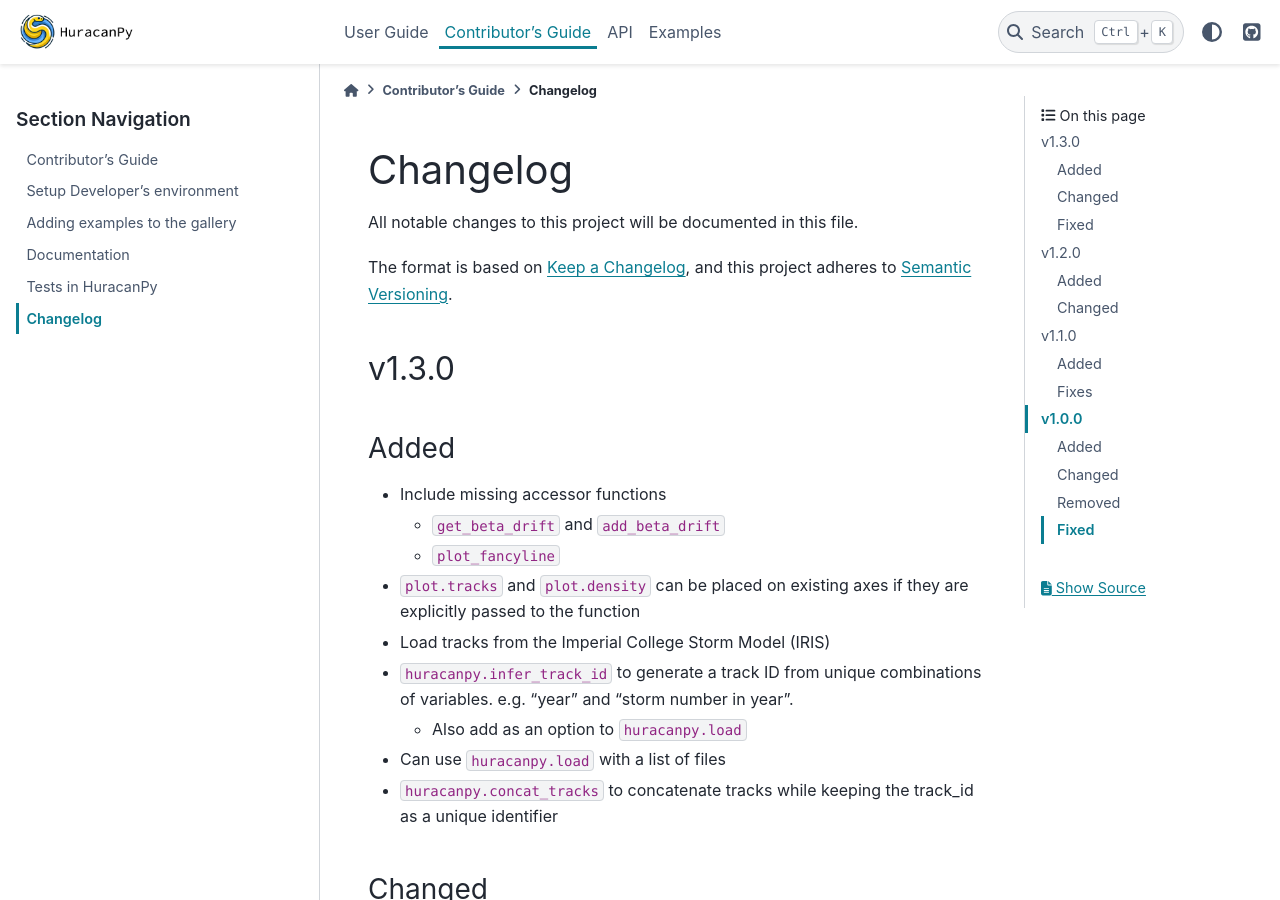
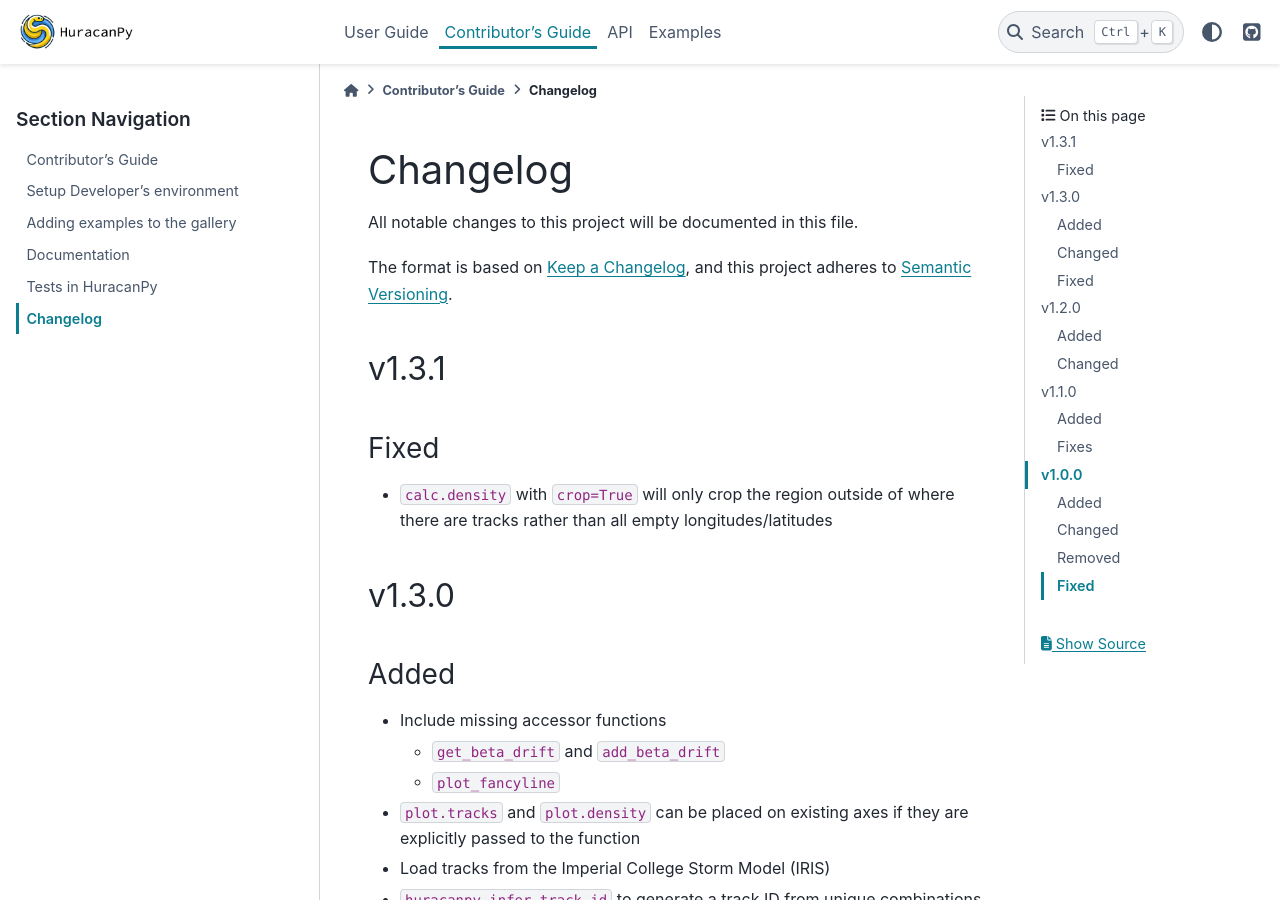
Before and after one commit to Huracan-project/huracanpy, a Sphinx documentation site: the page built from docs/dev_guide/changelog.md, in a window 1280 px wide and 900 px high. Built offline with Sphinx 7.4.7 and the PyData theme 0.15.4, drawn with Linux system fonts in a browser that asks for light colours.

Commit message:
Update version number and changelog

```diff
--- a/docs/dev_guide/changelog.md
+++ b/docs/dev_guide/changelog.md
@@ -5,6 +5,9 @@ All notable changes to this project will be documented in this file.
 The format is based on [Keep a Changelog](https://keepachangelog.com/en/1.1.0/),
 and this project adheres to [Semantic Versioning](https://semver.org/spec/v2.0.0.html).
 
+## v1.3.1
+### Fixed
+- `calc.density` with `crop=True` will only crop the region outside of where there are tracks rather than all empty longitudes/latitudes
 
 ## v1.3.0
 ### Added
--- a/pyproject.toml
+++ b/pyproject.toml
@@ -1,6 +1,6 @@
 [project]
 name = "huracanpy"
-version = "1.3.0"
+version = "1.3.1"
 authors = [
   { name="Leo Saffin", email="l.saffin@reading.ac.uk" },
   { name="Stella Bourdin", email="stella.bourdin@physics.ox.ac.uk" },
```
